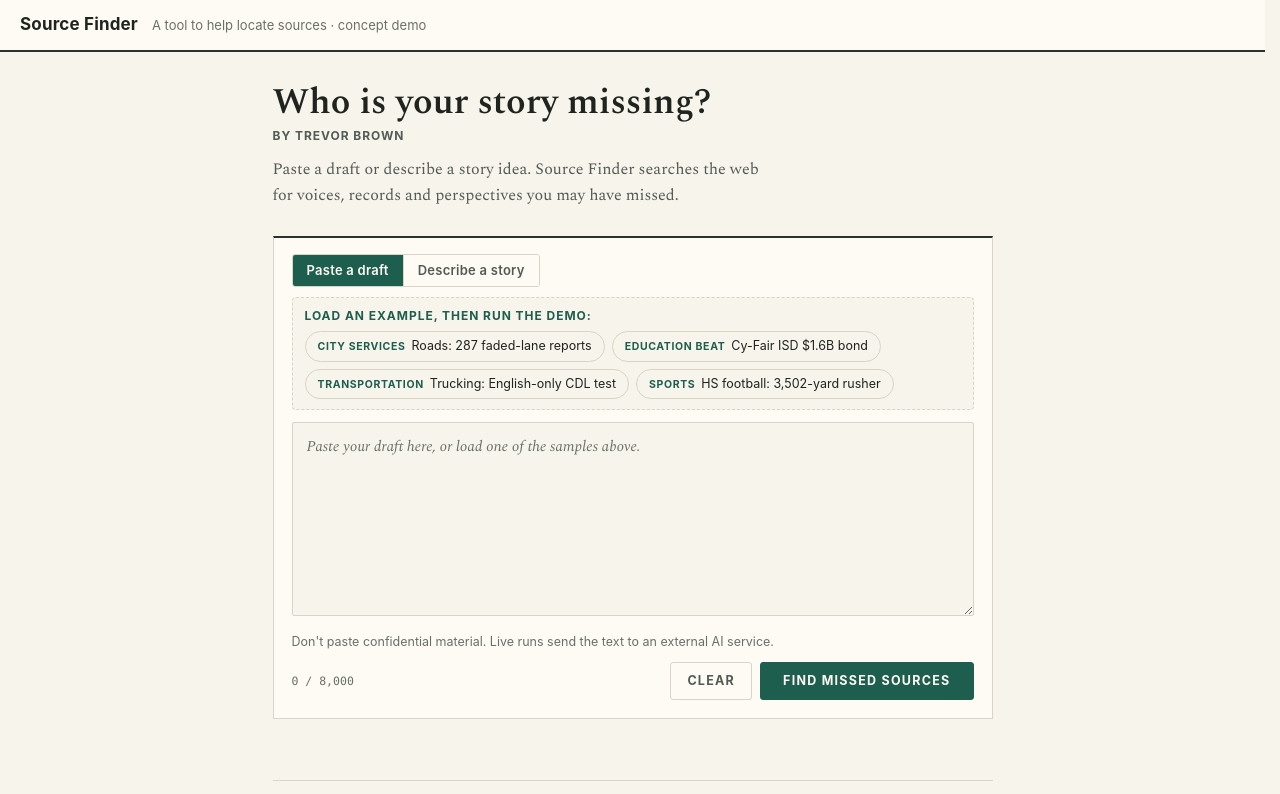
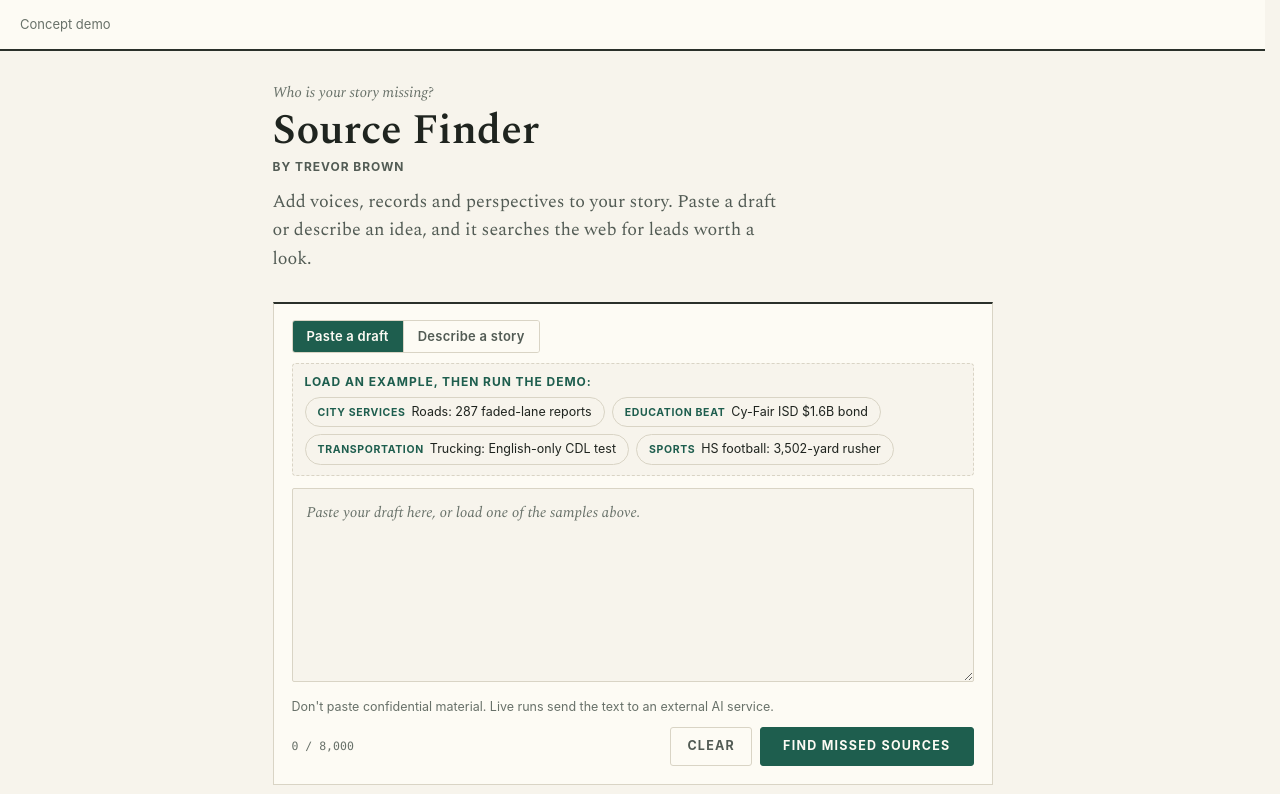
Before and after one commit to tbrown034/source-finder, a website built with Vite: page index.html in a window 1280 px wide. Shown: the top 794 px of the page. Built offline with nearby package versions, Linux system fonts and the light colour scheme.

Commit message:
Flip the masthead: Source Finder as the nameplate, question as kicker, bigger direct deck

```diff
--- a/index.html
+++ b/index.html
@@ -9,17 +9,17 @@
 </head>
 <body>
   <header class="appbar">
-    <span class="brand">Source Finder</span>
-    <span class="appbar-note">A tool to help locate sources · concept demo</span>
+    <span class="appbar-note">Concept demo</span>
   </header>
 
   <main class="wrap">
     <section class="brief" aria-labelledby="briefH">
-      <h1 id="briefH" class="headline">Who is your story missing?</h1>
+      <p class="kicker">Who is your story missing?</p>
+      <h1 id="briefH" class="headline">Source Finder</h1>
       <p class="byline">By Trevor Brown</p>
-      <p class="deck">Paste a draft or describe a story idea. Source Finder
-      searches the web for voices, records and perspectives you may have
-      missed.</p>
+      <p class="deck">Add voices, records and perspectives to your story.
+      Paste a draft or describe an idea, and it searches the web for leads
+      worth a look.</p>
     </section>
 
     <section class="desk" aria-labelledby="inputH">
--- a/src/styles.css
+++ b/src/styles.css
@@ -103,11 +103,19 @@ body {
 
 .brief { margin-bottom: 28px; }
 
+.kicker {
+  font-family: var(--serif);
+  font-style: italic;
+  font-size: 15px;
+  color: var(--ink-3);
+  margin: 0 0 2px;
+}
+
 .headline {
   font-family: var(--serif);
   font-weight: 600;
-  font-size: clamp(26px, 4.6vw, 36px);
-  line-height: 1.18;
+  font-size: clamp(30px, 5.2vw, 42px);
+  line-height: 1.14;
   margin: 0 0 4px;
   text-wrap: balance;
 }
@@ -122,10 +130,10 @@ body {
 
 .deck {
   font-family: var(--serif);
-  font-size: 16px;
+  font-size: 18px;
   color: var(--ink-2);
   margin: 0;
-  max-width: 62ch;
+  max-width: 58ch;
 }
 
 /* --- the desk (input) --- */
```
